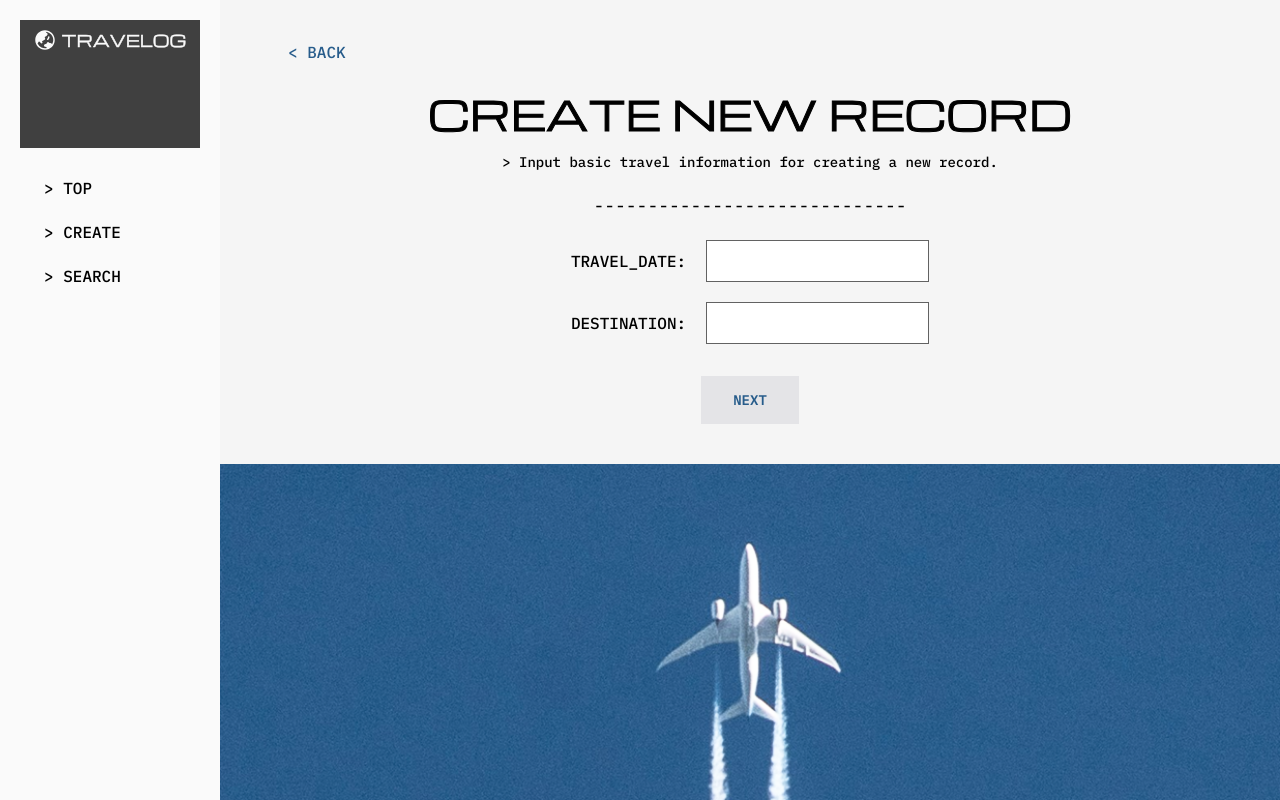
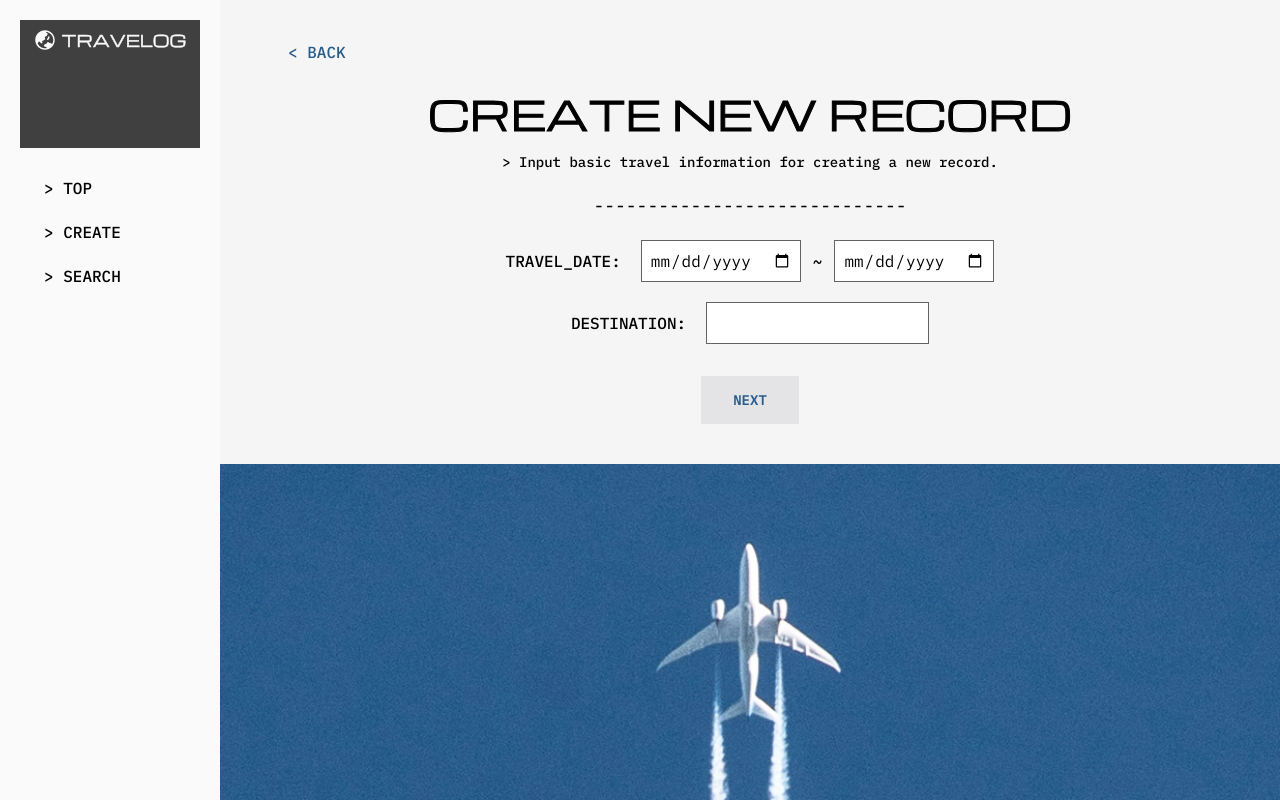
Before and after one commit to yumiirrii/travelog-newui, a Next.js app: page /create in a window 1280 px wide. Built offline with nearby package versions, Linux system fonts and the light colour scheme.

Commit message:
style: adjust date input

```diff
--- a/app/create/page.tsx
+++ b/app/create/page.tsx
@@ -27,7 +27,17 @@ export default function CreatePage() {
                         />
                         <SeparatorLine />
                         <FormField label="TRAVEL_DATE" error="">
-                            <Input type="text" />
+                            <div className="flex gap-x-3 items-center">
+                                <input
+                                    type="date"
+                                    className="bg-white p-2 border-[#626262] border-1 cursor-pointer"
+                                />
+                                <span className="font-medium">~</span>
+                                <input
+                                    type="date"
+                                    className="bg-white p-2 border-[#626262] border-1 cursor-pointer"
+                                />
+                            </div>
                         </FormField>
                         <FormField label="DESTINATION" error="">
                             <Input type="text" />
--- a/app/search/page.tsx
+++ b/app/search/page.tsx
@@ -24,15 +24,17 @@ export default function SearchPage() {
                     {/* 検索エリア */}
                     <div className="flex gap-x-10">
                         <FormField label="TRAVEL_DATE" error="">
+                            <div className="flex gap-x-3 items-center">
                                 <input
                                     type="date"
                                     className="bg-white p-2 border-[#626262] border-1 cursor-pointer"
                                 />
-                            ~
+                                <span className="font-medium">~</span>
                                 <input
                                     type="date"
                                     className="bg-white p-2 border-[#626262] border-1 cursor-pointer"
                                 />
+                            </div>
                         </FormField>
                         <FormField label="DESTINATION" error="">
                             <Input type="text" />
```
Lines whose indentation alone changed are shown as unchanged.
